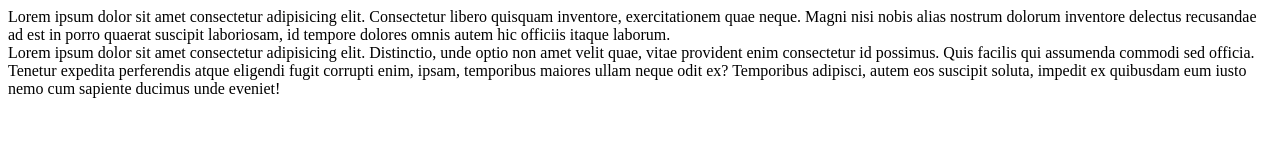
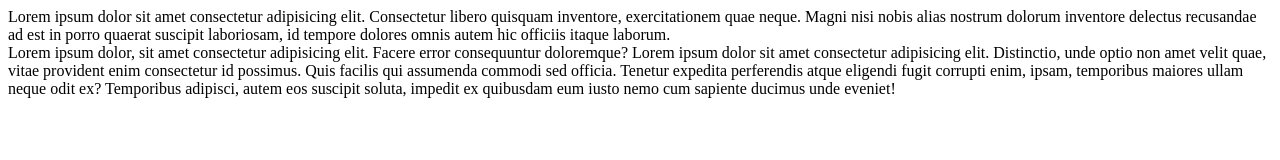
Before and after one commit to sukruthn-18/sample-Remote-Repo, a plain HTML site: page index.html in a window 1280 px wide. Drawn offline with Linux system fonts and the light colour scheme.

Commit message:
chnaged body

```diff
--- a/index.html
+++ b/index.html
@@ -9,6 +9,7 @@
 Lorem ipsum dolor sit amet consectetur adipisicing elit. Consectetur libero quisquam inventore, exercitationem quae neque. Magni nisi nobis alias nostrum dolorum inventore delectus recusandae ad est in porro quaerat suscipit laboriosam, id tempore dolores omnis autem hic officiis itaque laborum.
 
 <div>
+   Lorem ipsum dolor, sit amet consectetur adipisicing elit. Facere error consequuntur doloremque?
     Lorem ipsum dolor sit amet consectetur adipisicing elit. Distinctio, unde optio non amet velit quae, vitae provident enim consectetur id possimus. Quis facilis qui assumenda commodi sed officia. Tenetur expedita perferendis atque eligendi fugit corrupti enim, ipsam, temporibus maiores ullam neque odit ex? Temporibus adipisci, autem eos suscipit soluta, impedit ex quibusdam eum iusto nemo cum sapiente ducimus unde eveniet!
 </div>
 </body>
```
